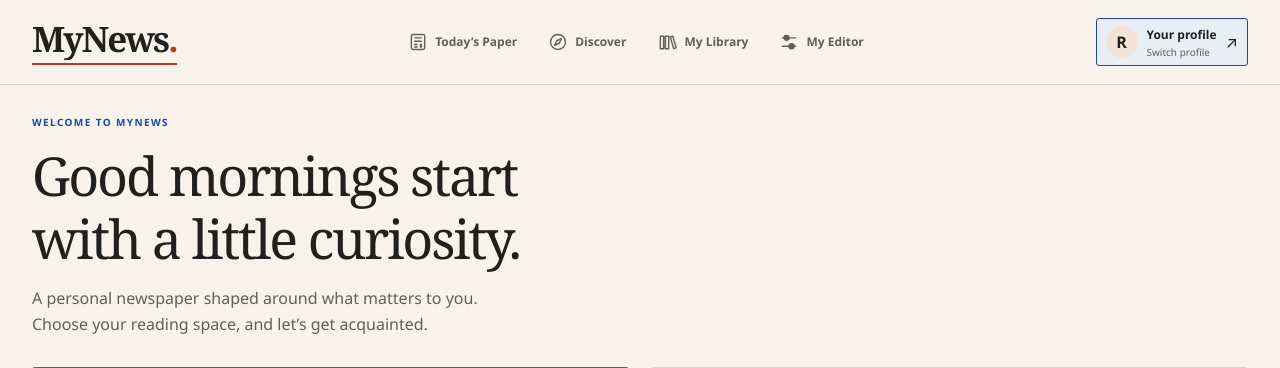
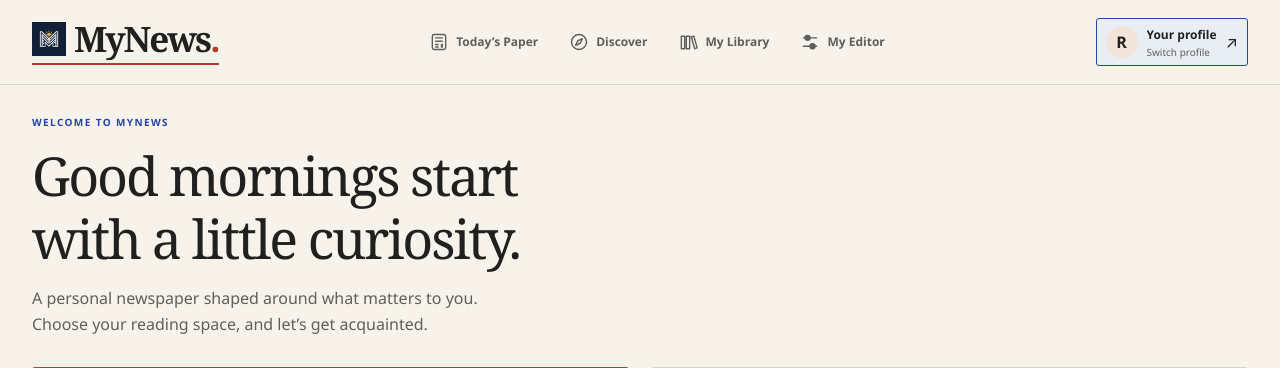
Before and after one commit to AbdulRehman-CUI/My-News, a Flask app: page /profiles in a window 1280 px wide. Shown: the top 368 px of the page. Run offline with Flask 3, Linux system fonts and the light colour scheme; data that the repository does not hold is empty; some libraries are stand-ins or nearby versions.

Commit message:
Added web tab logo favicorn

```diff
--- a/static/style.css
+++ b/static/style.css
@@ -43,8 +43,9 @@ p + p { margin-top: 1em; }
   .site-header { background: rgb(247 243 234 / 94%); backdrop-filter: blur(12px); -webkit-backdrop-filter: blur(12px); }
 }
 .header-inner { max-width: 1320px; margin: auto; padding: 18px 32px; display: flex; align-items: center; gap: 28px; }
-.brand { position: relative; display: inline-flex; align-items: center; font: 700 35px/1.15 var(--serif); letter-spacing: -2px; flex-shrink: 0; padding-bottom: 5px; }
+.brand { position: relative; display: inline-flex; align-items: center; gap: 8px; font: 700 35px/1.15 var(--serif); letter-spacing: -2px; flex-shrink: 0; padding-bottom: 5px; }
 .brand:hover { text-decoration: none; }
+.brand-logo { display: block; width: 34px; height: 34px; background: center / cover no-repeat; flex: 0 0 34px; }
 .masthead-mask { overflow: hidden; display: block; }
 .masthead-word { display: block; }
 .brand::after { content: ''; position: absolute; bottom: 0; inset-inline: 0; height: 2px; background: var(--coral); transform-origin: left; }
--- a/templates/base.html
+++ b/templates/base.html
@@ -5,6 +5,10 @@
   <meta charset="utf-8">
   <meta name="viewport" content="width=device-width, initial-scale=1">
   <meta name="theme-color" content="#f7f3ea">
+  <link rel="icon" href="{{ url_for('static', filename='favicon.ico') }}">
+  <link rel="icon" type="image/png" sizes="32x32" href="{{ url_for('static', filename='favicon-32x32.png') }}">
+  <link rel="icon" type="image/png" sizes="16x16" href="{{ url_for('static', filename='favicon-16x16.png') }}">
+  <link rel="apple-touch-icon" sizes="180x180" href="{{ url_for('static', filename='apple-touch-icon.png') }}">
   <title>{% block title %}MyNews{% endblock %} · A morning of your own</title>
   <link rel="stylesheet" href="{{ url_for('static', filename='style.css') }}">
   {% if reader or request.endpoint == 'profiles' %}<script src="{{ url_for('static', filename='masthead.js') }}"></script>{% endif %}
@@ -15,7 +19,7 @@
 <a class="skip-link" href="#main">Skip to content</a>
 <header class="site-header">
   <div class="header-inner">
-    <a class="brand" href="{{ url_for('paper') }}" aria-label="MyNews home"><span class="masthead-mask"><span class="masthead-word">MyNews<span class="brand-dot">.</span></span></span></a>
+    <a class="brand" href="{{ url_for('paper') }}" aria-label="MyNews home"><span class="brand-logo" aria-hidden="true" style="background-image: url('{{ url_for('static', filename='site-logo.png') }}')"></span><span class="masthead-mask"><span class="masthead-word">MyNews<span class="brand-dot">.</span></span></span></a>
     <nav class="main-nav" aria-label="Main navigation">
       {% for endpoint, label in [('paper', 'Today’s Paper'), ('discover', 'Discover'), ('library', 'My Library'), ('editor', 'My Editor')] %}
       <a href="{{ url_for(endpoint) }}" {% if request.endpoint == endpoint or (endpoint == 'paper' and request.endpoint == 'view_edition') %}aria-current="page"{% endif %}>{{ icon(endpoint) }}<span class="nav-label">{{ label }}</span></a>
--- a/templates/newspaper.html
+++ b/templates/newspaper.html
@@ -2,6 +2,9 @@
 <html>
 <head>
 <meta charset="utf-8">
+<link rel="icon" href="{{ url_for('static', filename='favicon.ico') }}">
+<link rel="icon" type="image/png" sizes="32x32" href="{{ url_for('static', filename='favicon-32x32.png') }}">
+<link rel="apple-touch-icon" sizes="180x180" href="{{ url_for('static', filename='apple-touch-icon.png') }}">
 <style>
 @page { size: A4; }
 * { box-sizing: border-box; }
```
Also changed, not shown: static/apple-touch-icon.png (added), static/favicon-16x16.png (added), static/favicon-32x32.png (added), static/favicon.ico (added), static/mynews-logo.webp (added), static/site-logo.png (added), width_550.webp (added).
